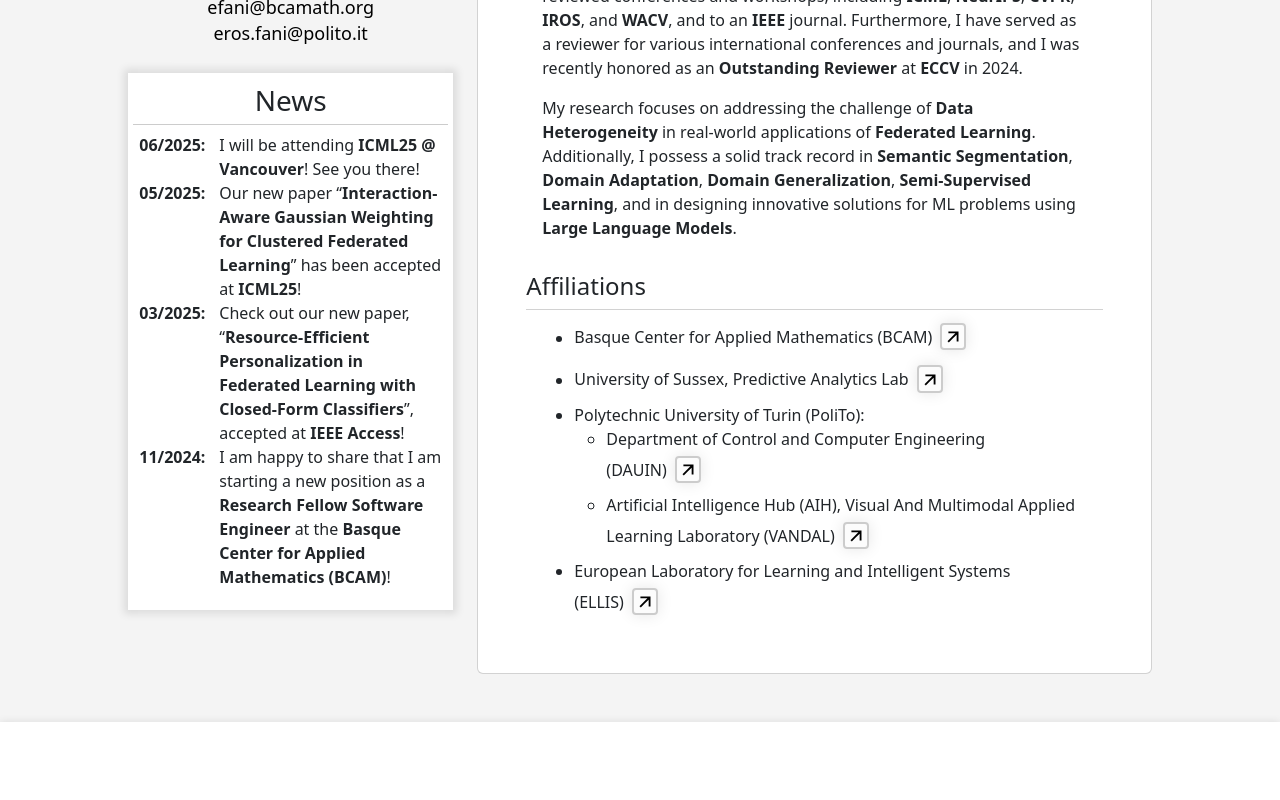
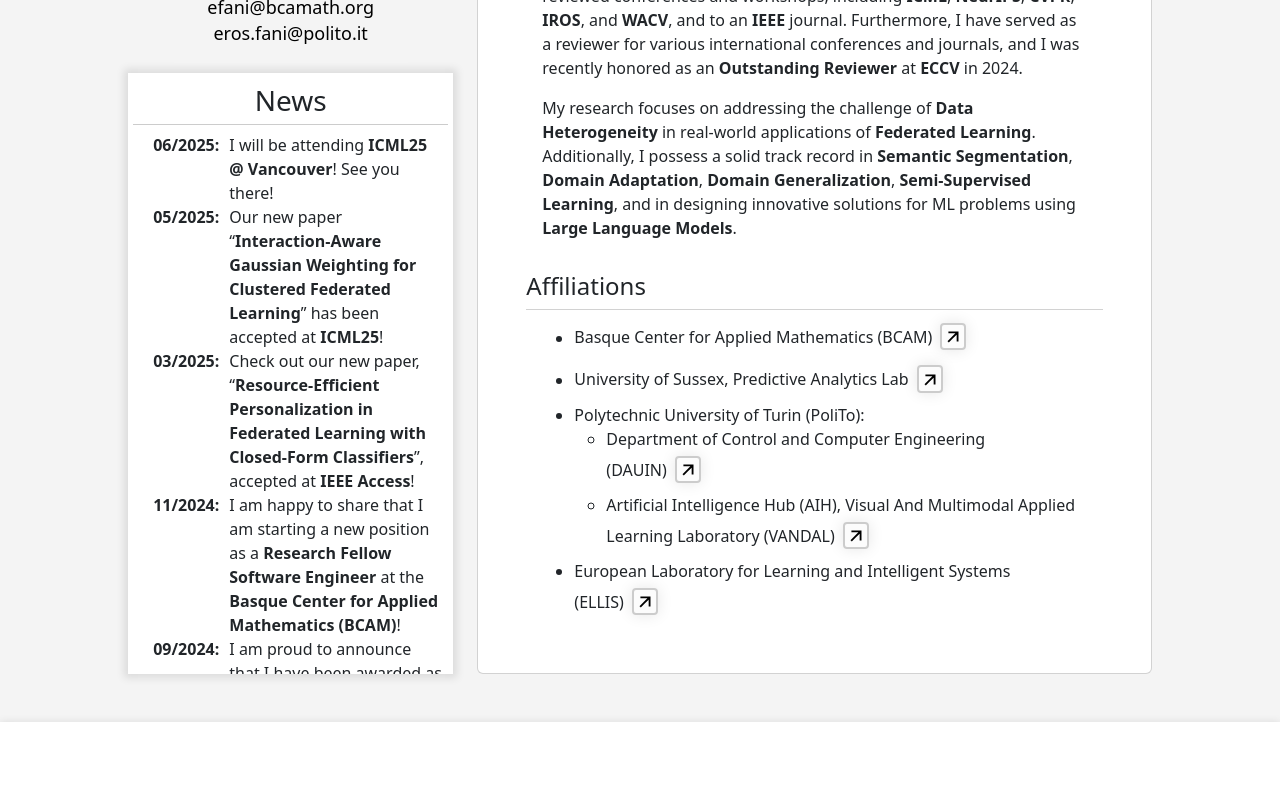
Before and after one commit to erosfani/erosfani.github.io, a React (Vite) app: page / in a window 1280 px wide. Shown: the part 660-1460 px from the top of the page. Built offline with nearby package versions, Linux system fonts and the light colour scheme.

Commit message:
small design edit for the news section; added one news; added description to one additional course

```diff
--- a/src/App.css
+++ b/src/App.css
@@ -164,6 +164,8 @@
   width: 80px;
   font-weight: bold;
   flex-shrink: 0;
+  text-align: right;
+  margin-right: 10px;
 }
 
 .news-list .content {
--- a/src/sections/About.jsx
+++ b/src/sections/About.jsx
@@ -117,6 +117,11 @@
                 <span className="content">I am happy to share that I am starting a new position as a
                   <strong> Research Fellow Software Engineer</strong> at the
                   <strong> Basque Center for Applied Mathematics (BCAM)</strong>! </span>
+              </li>
+              <li>
+                <span className="date">09/2024:</span>
+                <span className="content">I am proud to announce that I have been awarded as
+                  <strong> Outstanding Reviewer</strong> for <strong>ECCV24</strong>! </span>
               </li>
 
             </ul>
--- a/src/sections/Education.jsx
+++ b/src/sections/Education.jsx
@@ -120,6 +120,7 @@
       organizer: 'AI Education Foundation',
       position: 'Thessaloniki, Greece',
       date: 'Aug 2023',
+      description: 'Selected as one of the top 10 students among 805 applicants (top 1.25%) and 180 participants (top 5.55%)',
     },
 
     {
```
